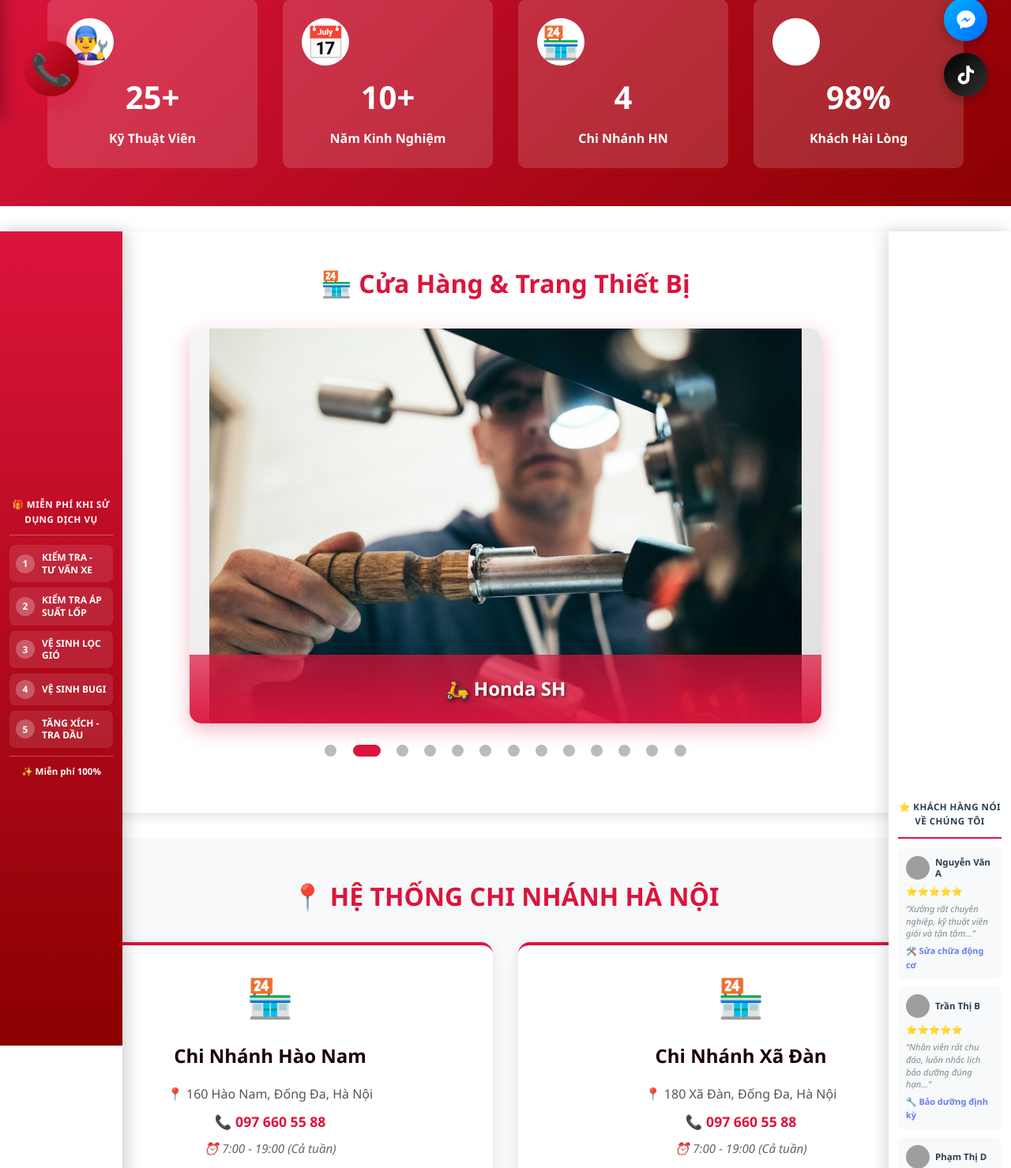
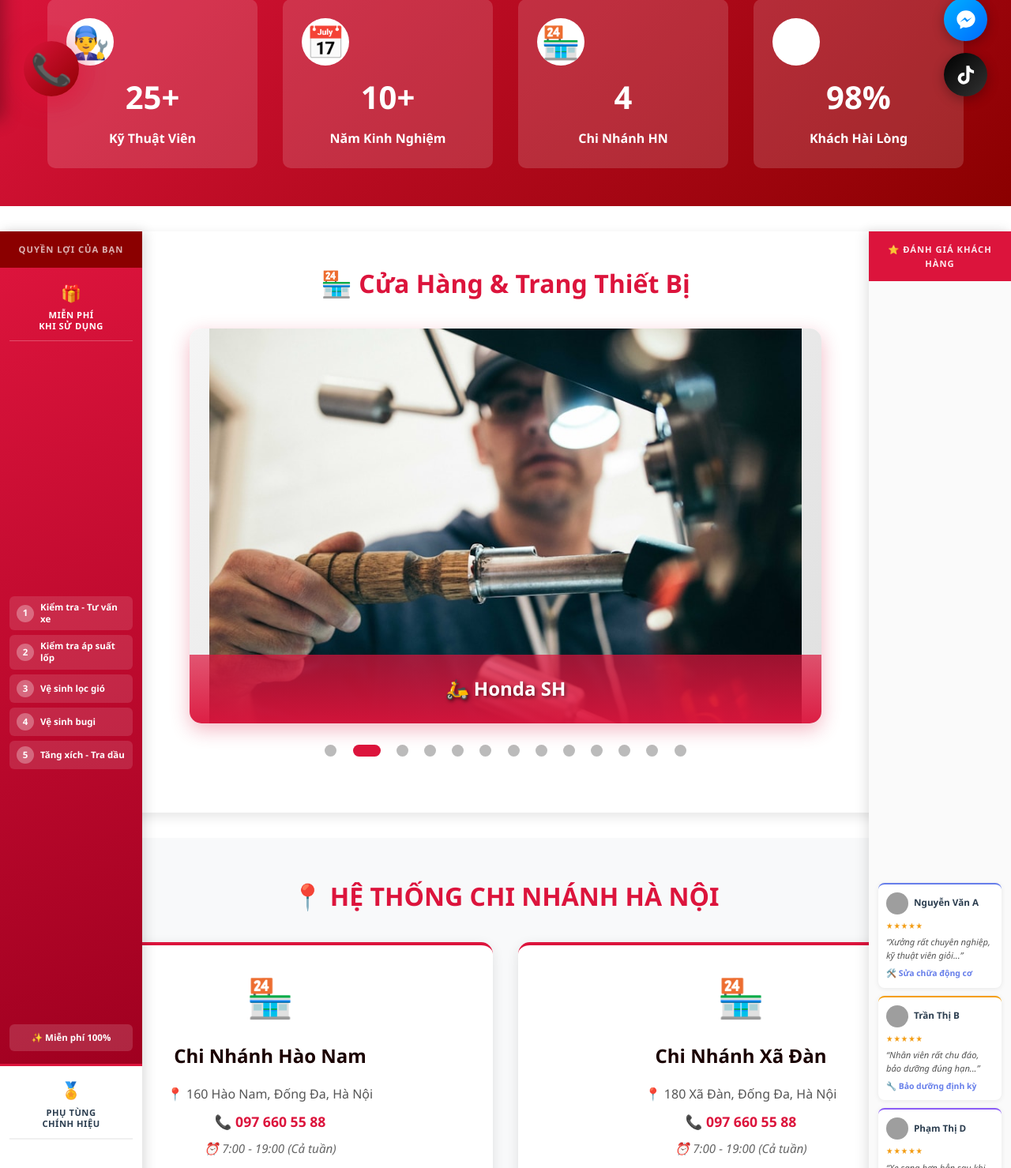
Before and after one commit to Dat2801/repair-shop, a Flask app: page / in a window 1280 px wide. Shown: the part 648-2127 px from the top of the page at 79% size. Run offline with Flask 3, Linux system fonts and the light colour scheme; data that the repository does not hold is empty; some libraries are stand-ins or nearby versions; grey boxes are pictures that could not be loaded.

Commit message:
redesign: sidebar fixed 180px, thiết kế lại gọn đẹp hơn, bỏ calc()
AI generated code: 0% lines
Total lines: 78
AI lines: 0

```diff
--- a/app/templates/index.html
+++ b/app/templates/index.html
@@ -331,111 +331,120 @@
         </div>
     </div>
 
-    <!-- Fixed Left Banner - Combined (Miễn Phí + Phụ Tùng) -->
-    <div id="sidebar-left" style="position: fixed; left: 0; top: 0; height: 100vh; width: calc((100vw - 1200px) / 2); min-width: 155px; max-width: 230px; z-index: 99; box-shadow: 4px 0 20px rgba(0,0,0,0.2); display: flex; flex-direction: column; overflow-y: auto;">
+    <!-- Fixed Left Sidebar -->
+    <div id="sidebar-left" style="position: fixed; left: 0; top: 0; height: 100vh; width: 180px; z-index: 99; display: flex; flex-direction: column; box-shadow: 3px 0 15px rgba(0,0,0,0.15); overflow-y: auto;">
+        <!-- Header -->
+        <div style="background: #8b0000; padding: 14px 12px; text-align: center;">
+            <p style="margin: 0; font-size: 0.7rem; font-weight: 900; color: rgba(255,255,255,0.7); letter-spacing: 1px; text-transform: uppercase;">Quyền lợi của bạn</p>
+        </div>
         <!-- Free Services - Red -->
-        <div style="background: linear-gradient(180deg, #dc143c 0%, #8b0000 100%); color: white; padding: 16px 12px; flex: 1; display: flex; flex-direction: column; justify-content: center;">
-            <div style="text-align: center; margin-bottom: 12px; border-bottom: 1px solid rgba(255,255,255,0.3); padding-bottom: 10px;">
-                <p style="margin: 0; font-size: 0.72rem; font-weight: 900; letter-spacing: 0.5px;">🎁 MIỄN PHÍ KHI SỬ DỤNG DỊCH VỤ</p>
+        <div style="background: linear-gradient(160deg, #dc143c 0%, #a00020 100%); color: white; padding: 16px 12px; flex: 1; display: flex; flex-direction: column;">
+            <div style="text-align: center; margin-bottom: 12px; padding-bottom: 10px; border-bottom: 1px solid rgba(255,255,255,0.25);">
+                <span style="font-size: 1.3rem;">🎁</span>
+                <p style="margin: 4px 0 0; font-size: 0.7rem; font-weight: 900; letter-spacing: 0.5px; line-height: 1.3;">MIỄN PHÍ<br>KHI SỬ DỤNG</p>
             </div>
-            <div style="display: flex; flex-direction: column; gap: 7px;">
-                <div style="display: flex; align-items: center; gap: 9px; padding: 8px; background: rgba(255,255,255,0.1); border-radius: 7px;">
-                    <span style="background: rgba(255,255,255,0.25); width: 24px; height: 24px; border-radius: 50%; display: flex; align-items: center; justify-content: center; font-weight: 900; font-size: 0.75rem; flex-shrink: 0;">1</span>
-                    <span style="font-size: 0.75rem; font-weight: 600; line-height: 1.3;">KIỂM TRA - TƯ VẤN XE</span>
+            <div style="display: flex; flex-direction: column; gap: 6px; flex: 1; justify-content: center;">
+                <div style="display: flex; align-items: center; gap: 8px; padding: 7px 9px; background: rgba(255,255,255,0.12); border-radius: 6px;">
+                    <span style="background: rgba(255,255,255,0.3); min-width: 22px; height: 22px; border-radius: 50%; display: flex; align-items: center; justify-content: center; font-weight: 900; font-size: 0.72rem;">1</span>
+                    <span style="font-size: 0.72rem; font-weight: 600; line-height: 1.3;">Kiểm tra - Tư vấn xe</span>
                 </div>
-                <div style="display: flex; align-items: center; gap: 9px; padding: 8px; background: rgba(255,255,255,0.1); border-radius: 7px;">
-                    <span style="background: rgba(255,255,255,0.25); width: 24px; height: 24px; border-radius: 50%; display: flex; align-items: center; justify-content: center; font-weight: 900; font-size: 0.75rem; flex-shrink: 0;">2</span>
-                    <span style="font-size: 0.75rem; font-weight: 600; line-height: 1.3;">KIỂM TRA ÁP SUẤT LỐP</span>
+                <div style="display: flex; align-items: center; gap: 8px; padding: 7px 9px; background: rgba(255,255,255,0.12); border-radius: 6px;">
+                    <span style="background: rgba(255,255,255,0.3); min-width: 22px; height: 22px; border-radius: 50%; display: flex; align-items: center; justify-content: center; font-weight: 900; font-size: 0.72rem;">2</span>
+                    <span style="font-size: 0.72rem; font-weight: 600; line-height: 1.3;">Kiểm tra áp suất lốp</span>
                 </div>
-                <div style="display: flex; align-items: center; gap: 9px; padding: 8px; background: rgba(255,255,255,0.1); border-radius: 7px;">
-                    <span style="background: rgba(255,255,255,0.25); width: 24px; height: 24px; border-radius: 50%; display: flex; align-items: center; justify-content: center; font-weight: 900; font-size: 0.75rem; flex-shrink: 0;">3</span>
-                    <span style="font-size: 0.75rem; font-weight: 600; line-height: 1.3;">VỆ SINH LỌC GIÓ</span>
+                <div style="display: flex; align-items: center; gap: 8px; padding: 7px 9px; background: rgba(255,255,255,0.12); border-radius: 6px;">
+                    <span style="background: rgba(255,255,255,0.3); min-width: 22px; height: 22px; border-radius: 50%; display: flex; align-items: center; justify-content: center; font-weight: 900; font-size: 0.72rem;">3</span>
+                    <span style="font-size: 0.72rem; font-weight: 600; line-height: 1.3;">Vệ sinh lọc gió</span>
                 </div>
-                <div style="display: flex; align-items: center; gap: 9px; padding: 8px; background: rgba(255,255,255,0.1); border-radius: 7px;">
-                    <span style="background: rgba(255,255,255,0.25); width: 24px; height: 24px; border-radius: 50%; display: flex; align-items: center; justify-content: center; font-weight: 900; font-size: 0.75rem; flex-shrink: 0;">4</span>
-                    <span style="font-size: 0.75rem; font-weight: 600; line-height: 1.3;">VỆ SINH BUGI</span>
+                <div style="display: flex; align-items: center; gap: 8px; padding: 7px 9px; background: rgba(255,255,255,0.12); border-radius: 6px;">
+                    <span style="background: rgba(255,255,255,0.3); min-width: 22px; height: 22px; border-radius: 50%; display: flex; align-items: center; justify-content: center; font-weight: 900; font-size: 0.72rem;">4</span>
+                    <span style="font-size: 0.72rem; font-weight: 600; line-height: 1.3;">Vệ sinh bugi</span>
                 </div>
-                <div style="display: flex; align-items: center; gap: 9px; padding: 8px; background: rgba(255,255,255,0.1); border-radius: 7px;">
-                    <span style="background: rgba(255,255,255,0.25); width: 24px; height: 24px; border-radius: 50%; display: flex; align-items: center; justify-content: center; font-weight: 900; font-size: 0.75rem; flex-shrink: 0;">5</span>
-                    <span style="font-size: 0.75rem; font-weight: 600; line-height: 1.3;">TĂNG XÍCH - TRA DẦU</span>
+                <div style="display: flex; align-items: center; gap: 8px; padding: 7px 9px; background: rgba(255,255,255,0.12); border-radius: 6px;">
+                    <span style="background: rgba(255,255,255,0.3); min-width: 22px; height: 22px; border-radius: 50%; display: flex; align-items: center; justify-content: center; font-weight: 900; font-size: 0.72rem;">5</span>
+                    <span style="font-size: 0.72rem; font-weight: 600; line-height: 1.3;">Tăng xích - Tra dầu</span>
                 </div>
             </div>
-            <div style="margin-top: 10px; padding-top: 10px; border-top: 1px solid rgba(255,255,255,0.3); text-align: center;">
-                <p style="margin: 0; font-size: 0.72rem; font-weight: 700;">✨ Miễn phí 100%</p>
+            <div style="margin-top: 12px; padding: 8px; background: rgba(255,255,255,0.15); border-radius: 6px; text-align: center;">
+                <p style="margin: 0; font-size: 0.72rem; font-weight: 800;">✨ Miễn phí 100%</p>
             </div>
         </div>
         <!-- Genuine Parts - White -->
-        <div style="background: white; padding: 16px 12px; flex: 1; display: flex; flex-direction: column; justify-content: center;">
-            <div style="text-align: center; margin-bottom: 12px; border-bottom: 2px solid #dc143c; padding-bottom: 10px;">
-                <p style="margin: 0; font-size: 0.72rem; font-weight: 900; color: #2c3e50; letter-spacing: 0.5px;">🏅 PHỤ TÙNG CHÍNH HIỆU</p>
+        <div style="background: #fff; padding: 14px 12px; flex: 1; display: flex; flex-direction: column; border-top: 3px solid #dc143c;">
+            <div style="text-align: center; margin-bottom: 12px; padding-bottom: 10px; border-bottom: 2px solid #f0f0f0;">
+                <span style="font-size: 1.3rem;">🏅</span>
+                <p style="margin: 4px 0 0; font-size: 0.7rem; font-weight: 900; color: #2c3e50; letter-spacing: 0.5px; line-height: 1.3;">PHỤ TÙNG<br>CHÍNH HIỆU</p>
             </div>
-            <div style="display: flex; flex-direction: column; gap: 7px;">
-                <div style="background: #f8f9fa; padding: 9px 11px; border-radius: 7px; display: flex; align-items: center; gap: 9px; border-left: 3px solid #dc143c;">
-                    <span style="font-size: 0.9rem; font-weight: 900; color: #dc143c; width: 20px; flex-shrink: 0;">H</span>
-                    <span style="font-size: 0.8rem; font-weight: 700; color: #2c3e50;">HONDA</span>
+            <div style="display: flex; flex-direction: column; gap: 6px; flex: 1; justify-content: center;">
+                <div style="display: flex; align-items: center; gap: 8px; padding: 7px 10px; background: #fdf2f4; border-radius: 6px; border-left: 3px solid #dc143c;">
+                    <span style="font-size: 0.85rem; font-weight: 900; color: #dc143c; min-width: 16px;">H</span>
+                    <span style="font-size: 0.75rem; font-weight: 700; color: #2c3e50;">Honda</span>
                 </div>
-                <div style="background: #f8f9fa; padding: 9px 11px; border-radius: 7px; display: flex; align-items: center; gap: 9px; border-left: 3px solid #dc143c;">
-                    <span style="font-size: 0.9rem; font-weight: 900; color: #dc143c; width: 20px; flex-shrink: 0;">P</span>
-                    <span style="font-size: 0.8rem; font-weight: 700; color: #2c3e50;">PIAGGIO</span>
+                <div style="display: flex; align-items: center; gap: 8px; padding: 7px 10px; background: #fdf2f4; border-radius: 6px; border-left: 3px solid #dc143c;">
+                    <span style="font-size: 0.85rem; font-weight: 900; color: #dc143c; min-width: 16px;">P</span>
+                    <span style="font-size: 0.75rem; font-weight: 700; color: #2c3e50;">Piaggio</span>
                 </div>
-                <div style="background: #f8f9fa; padding: 9px 11px; border-radius: 7px; display: flex; align-items: center; gap: 9px; border-left: 3px solid #dc143c;">
-                    <span style="font-size: 0.9rem; font-weight: 900; color: #dc143c; width: 20px; flex-shrink: 0;">Y</span>
-                    <span style="font-size: 0.8rem; font-weight: 700; color: #2c3e50;">YAMAHA</span>
+                <div style="display: flex; align-items: center; gap: 8px; padding: 7px 10px; background: #fdf2f4; border-radius: 6px; border-left: 3px solid #dc143c;">
+                    <span style="font-size: 0.85rem; font-weight: 900; color: #dc143c; min-width: 16px;">Y</span>
+                    <span style="font-size: 0.75rem; font-weight: 700; color: #2c3e50;">Yamaha</span>
                 </div>
-                <div style="background: #f8f9fa; padding: 9px 11px; border-radius: 7px; display: flex; align-items: center; gap: 9px; border-left: 3px solid #dc143c;">
-                    <span style="font-size: 0.9rem; font-weight: 900; color: #dc143c; width: 20px; flex-shrink: 0;">S</span>
-                    <span style="font-size: 0.8rem; font-weight: 700; color: #2c3e50;">SUZUKI</span>
+                <div style="display: flex; align-items: center; gap: 8px; padding: 7px 10px; background: #fdf2f4; border-radius: 6px; border-left: 3px solid #dc143c;">
+                    <span style="font-size: 0.85rem; font-weight: 900; color: #dc143c; min-width: 16px;">S</span>
+                    <span style="font-size: 0.75rem; font-weight: 700; color: #2c3e50;">Suzuki</span>
                 </div>
-                <div style="background: #f8f9fa; padding: 9px 11px; border-radius: 7px; display: flex; align-items: center; gap: 9px; border-left: 3px solid #dc143c;">
-                    <span style="font-size: 0.9rem; font-weight: 900; color: #dc143c; width: 20px; flex-shrink: 0;">S</span>
-                    <span style="font-size: 0.8rem; font-weight: 700; color: #2c3e50;">SYM</span>
+                <div style="display: flex; align-items: center; gap: 8px; padding: 7px 10px; background: #fdf2f4; border-radius: 6px; border-left: 3px solid #dc143c;">
+                    <span style="font-size: 0.85rem; font-weight: 900; color: #dc143c; min-width: 16px;">S</span>
+                    <span style="font-size: 0.75rem; font-weight: 700; color: #2c3e50;">SYM</span>
                 </div>
             </div>
-            <div style="margin-top: 10px; padding-top: 10px; border-top: 1px solid #e0e0e0; text-align: center;">
-                <p style="margin: 0; font-size: 0.72rem; font-weight: 700; color: #667eea;">🎯 Bảo hành chính hãng</p>
+            <div style="margin-top: 12px; padding: 8px; background: #fdf2f4; border-radius: 6px; text-align: center;">
+                <p style="margin: 0; font-size: 0.7rem; font-weight: 700; color: #dc143c;">🎯 Bảo hành chính hãng</p>
             </div>
         </div>
     </div>
 
-    <!-- Fixed Right Banner - Reviews -->
-    <div id="sidebar-right" style="position: fixed; right: 0; top: 0; height: 100vh; width: calc((100vw - 1200px) / 2); min-width: 155px; max-width: 230px; background: white; padding: 16px 12px; z-index: 99; box-shadow: -4px 0 20px rgba(0,0,0,0.15); overflow-y: auto; display: flex; flex-direction: column; justify-content: center;">
-        <div style="text-align: center; margin-bottom: 12px; border-bottom: 2px solid #dc143c; padding-bottom: 10px;">
-            <p style="margin: 0; font-size: 0.72rem; font-weight: 900; color: #2c3e50; letter-spacing: 0.5px;">⭐ KHÁCH HÀNG NÓI VỀ CHÚNG TÔI</p>
+    <!-- Fixed Right Sidebar - Reviews -->
+    <div id="sidebar-right" style="position: fixed; right: 0; top: 0; height: 100vh; width: 180px; z-index: 99; display: flex; flex-direction: column; box-shadow: -3px 0 15px rgba(0,0,0,0.12); overflow-y: auto; background: #fff;">
+        <!-- Header -->
+        <div style="background: #dc143c; padding: 14px 12px; text-align: center;">
+            <p style="margin: 0; font-size: 0.7rem; font-weight: 900; color: rgba(255,255,255,0.9); letter-spacing: 1px;">⭐ ĐÁNH GIÁ KHÁCH HÀNG</p>
         </div>
-        <div style="display: flex; flex-direction: column; gap: 9px;">
+        <!-- Reviews -->
+        <div style="padding: 14px 12px; flex: 1; display: flex; flex-direction: column; justify-content: center; gap: 10px; background: #fafafa;">
             <!-- Review 1 -->
-            <div style="background: #f8f9fa; padding: 10px; border-radius: 8px;">
+            <div style="background: white; padding: 10px; border-radius: 8px; box-shadow: 0 1px 6px rgba(0,0,0,0.08); border-top: 2px solid #667eea;">
                 <div style="display: flex; align-items: center; gap: 7px; margin-bottom: 6px;">
-                    <img src="https://ui-avatars.com/api/?name=Nguyen+Van+A&background=667eea&color=fff&size=40" style="width: 30px; height: 30px; border-radius: 50%; flex-shrink: 0;">
-                    <span style="font-size: 0.72rem; font-weight: 700; color: #2c3e50; line-height: 1.2;">Nguyễn Văn A</span>
+                    <img src="https://ui-avatars.com/api/?name=Nguyen+Van+A&background=667eea&color=fff&size=40" style="width: 28px; height: 28px; border-radius: 50%; flex-shrink: 0;">
+                    <span style="font-size: 0.73rem; font-weight: 700; color: #2c3e50;">Nguyễn Văn A</span>
                 </div>
-                <div style="color: #fdcb6e; font-size: 0.72rem; margin-bottom: 5px;">⭐⭐⭐⭐⭐</div>
-                <p style="color: #7f8c8d; font-size: 0.7rem; font-style: italic; line-height: 1.4; margin: 0;">&ldquo;Xưởng rất chuyên nghiệp, kỹ thuật viên giỏi và tận tâm...&rdquo;</p>
-                <div style="color: #667eea; font-size: 0.68rem; font-weight: 600; margin-top: 5px;">🛠️ Sửa chữa động cơ</div>
+                <div style="color: #f39c12; font-size: 0.65rem; margin-bottom: 5px; letter-spacing: 1px;">★★★★★</div>
+                <p style="color: #555; font-size: 0.7rem; font-style: italic; line-height: 1.5; margin: 0 0 5px;">&ldquo;Xưởng rất chuyên nghiệp, kỹ thuật viên giỏi...&rdquo;</p>
+                <div style="font-size: 0.65rem; color: #667eea; font-weight: 600;">🛠️ Sửa chữa động cơ</div>
             </div>
             <!-- Review 2 -->
-            <div style="background: #f8f9fa; padding: 10px; border-radius: 8px;">
+            <div style="background: white; padding: 10px; border-radius: 8px; box-shadow: 0 1px 6px rgba(0,0,0,0.08); border-top: 2px solid #f59e0b;">
                 <div style="display: flex; align-items: center; gap: 7px; margin-bottom: 6px;">
-                    <img src="https://ui-avatars.com/api/?name=Tran+Thi+B&background=f59e0b&color=fff&size=40" style="width: 30px; height: 30px; border-radius: 50%; flex-shrink: 0;">
-                    <span style="font-size: 0.72rem; font-weight: 700; color: #2c3e50; line-height: 1.2;">Trần Thị B</span>
+                    <img src="https://ui-avatars.com/api/?name=Tran+Thi+B&background=f59e0b&color=fff&size=40" style="width: 28px; height: 28px; border-radius: 50%; flex-shrink: 0;">
+                    <span style="font-size: 0.73rem; font-weight: 700; color: #2c3e50;">Trần Thị B</span>
                 </div>
-                <div style="color: #fdcb6e; font-size: 0.72rem; margin-bottom: 5px;">⭐⭐⭐⭐⭐</div>
-                <p style="color: #7f8c8d; font-size: 0.7rem; font-style: italic; line-height: 1.4; margin: 0;">&ldquo;Nhân viên rất chu đáo, luôn nhắc lịch bảo dưỡng đúng hạn...&rdquo;</p>
-                <div style="color: #667eea; font-size: 0.68rem; font-weight: 600; margin-top: 5px;">🔧 Bảo dưỡng định kỳ</div>
+                <div style="color: #f39c12; font-size: 0.65rem; margin-bottom: 5px; letter-spacing: 1px;">★★★★★</div>
+                <p style="color: #555; font-size: 0.7rem; font-style: italic; line-height: 1.5; margin: 0 0 5px;">&ldquo;Nhân viên rất chu đáo, bảo dưỡng đúng hạn...&rdquo;</p>
+                <div style="font-size: 0.65rem; color: #667eea; font-weight: 600;">🔧 Bảo dưỡng định kỳ</div>
             </div>
             <!-- Review 3 -->
-            <div style="background: #f8f9fa; padding: 10px; border-radius: 8px;">
+            <div style="background: white; padding: 10px; border-radius: 8px; box-shadow: 0 1px 6px rgba(0,0,0,0.08); border-top: 2px solid #8b5cf6;">
                 <div style="display: flex; align-items: center; gap: 7px; margin-bottom: 6px;">
-                    <img src="https://ui-avatars.com/api/?name=Pham+Thi+D&background=8b5cf6&color=fff&size=40" style="width: 30px; height: 30px; border-radius: 50%; flex-shrink: 0;">
-                    <span style="font-size: 0.72rem; font-weight: 700; color: #2c3e50; line-height: 1.2;">Phạm Thị D</span>
+                    <img src="https://ui-avatars.com/api/?name=Pham+Thi+D&background=8b5cf6&color=fff&size=40" style="width: 28px; height: 28px; border-radius: 50%; flex-shrink: 0;">
+                    <span style="font-size: 0.73rem; font-weight: 700; color: #2c3e50;">Phạm Thị D</span>
                 </div>
-                <div style="color: #fdcb6e; font-size: 0.72rem; margin-bottom: 5px;">⭐⭐⭐⭐⭐</div>
-                <p style="color: #7f8c8d; font-size: 0.7rem; font-style: italic; line-height: 1.4; margin: 0;">&ldquo;Xe chạy an toàn và sang hơn hẳn sau khi độ thêm đèn LED...&rdquo;</p>
-                <div style="color: #667eea; font-size: 0.68rem; font-weight: 600; margin-top: 5px;">🎨 Độ xe - Phụ kiện</div>
+                <div style="color: #f39c12; font-size: 0.65rem; margin-bottom: 5px; letter-spacing: 1px;">★★★★★</div>
+                <p style="color: #555; font-size: 0.7rem; font-style: italic; line-height: 1.5; margin: 0 0 5px;">&ldquo;Xe sang hơn hẳn sau khi độ thêm đèn LED...&rdquo;</p>
+                <div style="font-size: 0.65rem; color: #667eea; font-weight: 600;">🎨 Độ xe - Phụ kiện</div>
             </div>
         </div>
-        <div style="text-align: center; padding-top: 10px; border-top: 1px solid #e0e0e0; margin-top: 10px;">
-            <a href="{{ url_for('team.reviews') }}" style="font-size: 0.72rem; color: #667eea; font-weight: 700; text-decoration: none;">📝 Xem tất cả (500+)</a>
+        <!-- Footer -->
+        <div style="background: white; padding: 12px; border-top: 2px solid #f0f0f0; text-align: center;">
+            <a href="{{ url_for('team.reviews') }}" style="display: inline-block; padding: 7px 14px; background: linear-gradient(135deg, #667eea, #764ba2); color: white; font-size: 0.7rem; font-weight: 700; text-decoration: none; border-radius: 20px;">📝 Xem tất cả (500+)</a>
         </div>
     </div>
 
```
